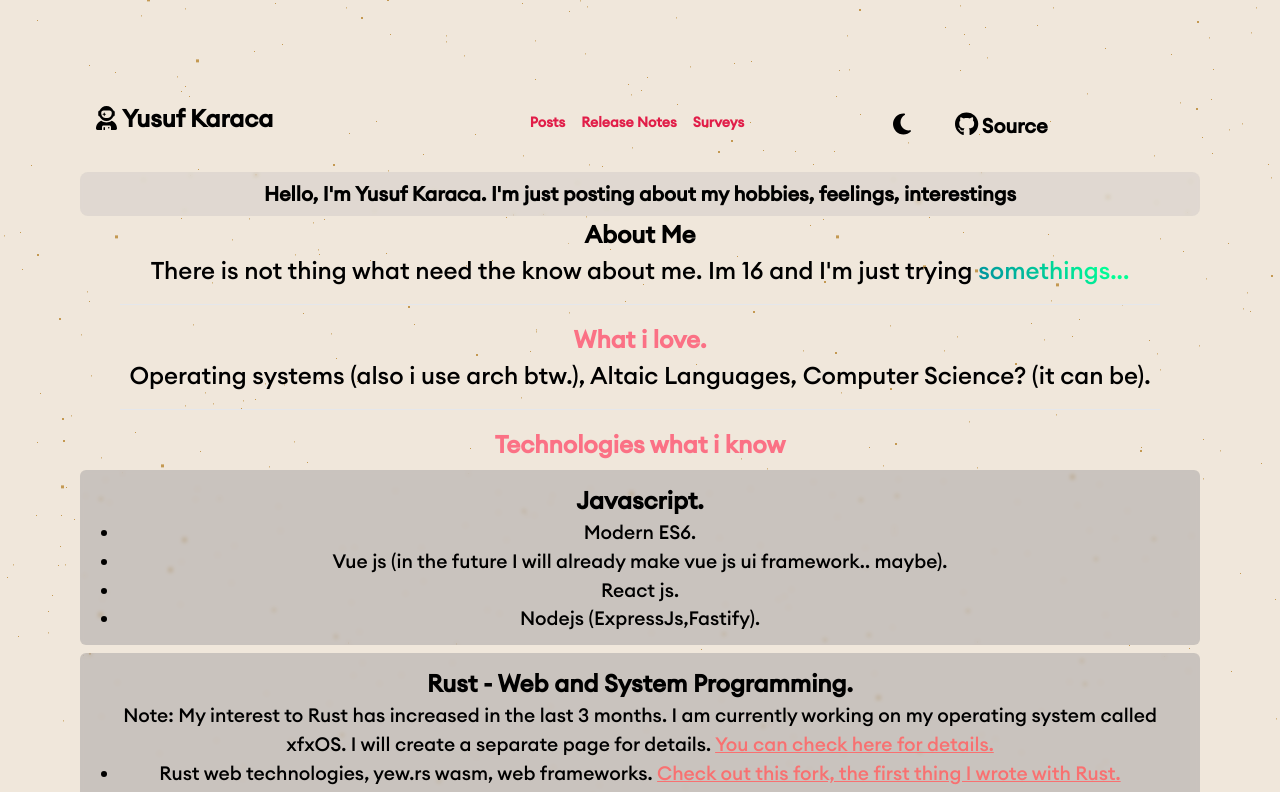
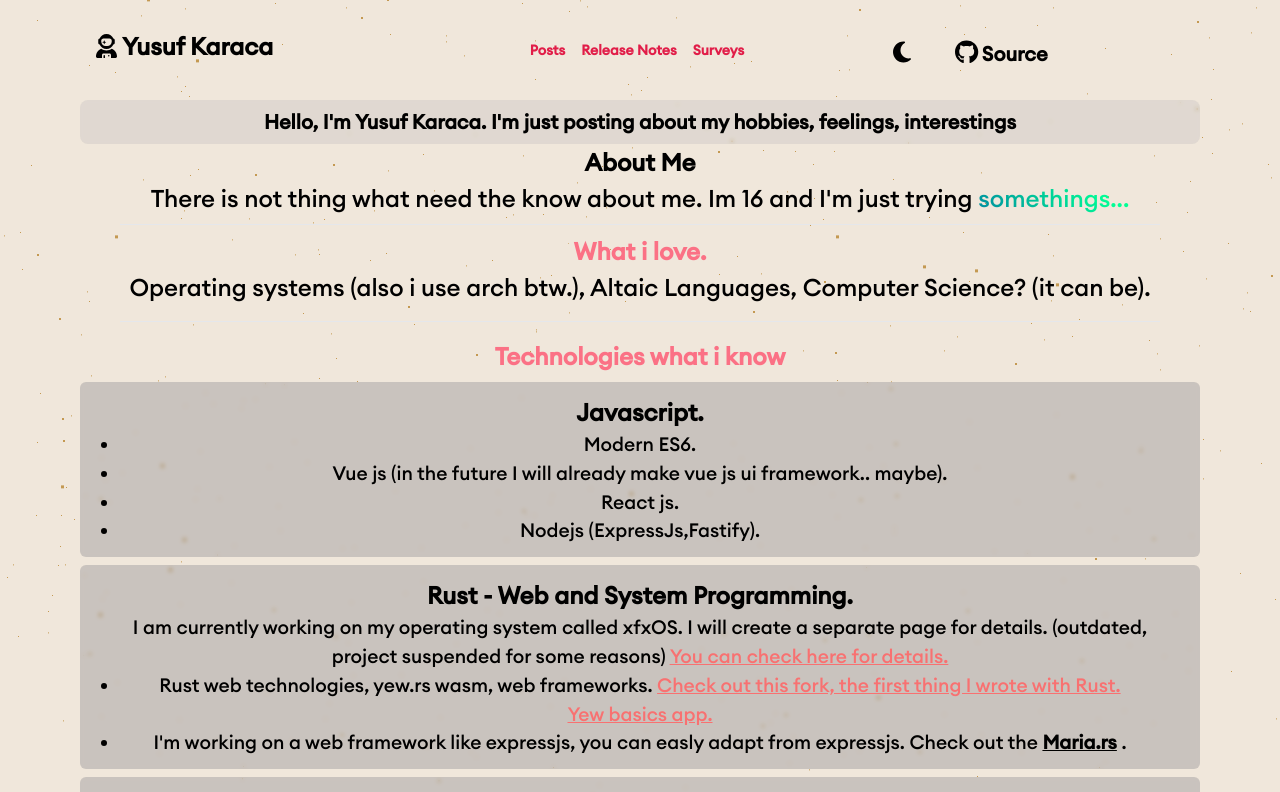
Before and after one commit to xfxpositions/my-porftolio, a Vue app: page / in a window 1280 px wide. Shown: the top 792 px of the page. Built offline with nearby package versions, Linux system fonts and the light colour scheme; a web font is replaced by a local one; what vue3-markdown-it would draw is missing.

Commit message:
new release note, homepage padding changes, some bugfix and what i know maria.rs added

```diff
--- a/src/App.vue
+++ b/src/App.vue
@@ -1,6 +1,6 @@
 <template>
   <div
-    class="h-[100%] min-h-screen sm:p-10 md:p-15 lg:p-20 p-2 -z-10 text-center transition-colors duration-500 ease-in-out bg-[#F0E7DB] dark:bg-[#101419] dark:text-white font-bold"
+    class="h-[100%] min-h-screen md:pt-2 lg:pt-2 p-5 sm:p-10 md:p-15 lg:p-20 -z-10 text-center transition-colors duration-500 ease-in-out bg-[#F0E7DB] dark:bg-[#101419] dark:text-white font-bold"
   >
     <Navbar></Navbar>
     <router-view class="router-view" v-slot="{ Component }">
--- a/src/pages/HomePage.vue
+++ b/src/pages/HomePage.vue
@@ -13,7 +13,7 @@
         trying
         <span class="graident"> somethings... </span>
       </h2>
-      <div class="px-10 py-4">
+      <div class="px-10 py-1 md:py-2">
         <hr />
       </div>
       <h2 class="text-rose-400 text-ellipsis">What i love.</h2>
@@ -47,9 +47,9 @@
         <h1 class="">Rust - Web and System Programming.</h1>
 
         <p class="font-normal text-[1rem] md:text-[1.2rem]">
-          Note: My interest to Rust has increased in the last 3 months. I am
-          currently working on my operating system called xfxOS. I will create a
-          separate page for details.
+          I am currently working on my operating system called xfxOS. I will
+          create a separate page for details. (outdated, project suspended for
+          some reasons)
           <a
             class="underline text-red-400"
             href="https://github.com/xfxpositions/xfxOS/"
@@ -66,10 +66,21 @@
             >
             <br />
             <a
-              href="https://github.com/xfxpositions/yew-basics"
+              href="https://xfxpositions.github.io/yew-basics/"
               class="underline text-red-400"
-              >Yew basic todo app lol.</a
+              >Yew basics app.</a
             >
+            <br />
+            <li>
+              I'm working on a web framework like expressjs, you can easly adapt from expressjs. Check out the
+            <a
+              href="https://github.com/xfxpositions/maria"
+              class="font-semibold underline "
+              >Maria.rs</a
+            >
+            .
+            </li>
+
           </li>
         </ul>
       </div>
--- a/src/pages/ReleaseNotes.vue
+++ b/src/pages/ReleaseNotes.vue
@@ -2,14 +2,46 @@
   <div class="z-10">
     <h1>Release Notes</h1>
     <ul>
-      <div class="flex flex-col px-6 py-2 md:p-7 md:py-3 lg:p-10 lg:py-3 bg-zinc-500 bg-opacity-30 backdrop-blur-[2px] rounded-md mt-2">
+      <div
+        class="flex flex-col px-6 py-2 md:p-7 md:py-3 lg:p-10 lg:py-3 bg-zinc-500 bg-opacity-30 backdrop-blur-[2px] rounded-md mt-2"
+      >
         16/03/2023
         <ul class="ml-4 text-lg font-normal">
-        <li>A few changed in what if know.</li>
-        <li>I came back to this project.</li>
-        <li>Navbar Github link added.</li>
-        <li>There is still have some problems, i'll fix in the future or throw to thrash this old project. I don't wanna write any Javascript code anymore, but maybe i'll reboot this project in nextjs. If you wanna ask "why nextjs, your answer probably gonna be <span class="font-semibold">'becuase nuxt3 is sucks and sveltekit needs moore to improve.'</span>"</li>
-      </ul>
+          <li>A few changed in what if know.</li>
+          <li>I came back to this project.</li>
+          <li>Navbar Github link added.</li>
+          <li>
+            There is still have some problems, i'll fix in the future or throw
+            to thrash this old project. I don't wanna write any Javascript code
+            anymore, but maybe i'll reboot this project in nextjs. If you wanna
+            ask "why nextjs, your answer probably gonna be
+            <span class="font-semibold"
+              >'becuase nuxt3 is sucks and sveltekit needs moore to
+              improve.'</span
+            >"
+          </li>
+        </ul>
+      </div>
+    </ul>
+    <ul>
+      <div
+        class="flex flex-col px-6 py-2 md:p-7 md:py-3 lg:p-10 lg:py-3 bg-zinc-500 bg-opacity-30 backdrop-blur-[2px] rounded-md mt-2"
+      >
+        1/04/2023
+        <ul class="ml-4 text-lg font-normal">
+          <li>Navbar menu mobile.</li>
+          <li>
+            Working on smooth page transitions, it can be a little bit broken
+            right now.
+          </li>
+          <li>Multiple languages coming soon!.</li>
+          <li>
+            i'm ready to add posts pages but i'm not sure should i use backend
+            server and if i use should i select rust or nodejs. Maybe i can
+            write the server with my own http framework in rust, checkout
+            <a href="https://github.com/xfxpositions/maria">this</a> .
+          </li>
+        </ul>
       </div>
     </ul>
   </div>
```
